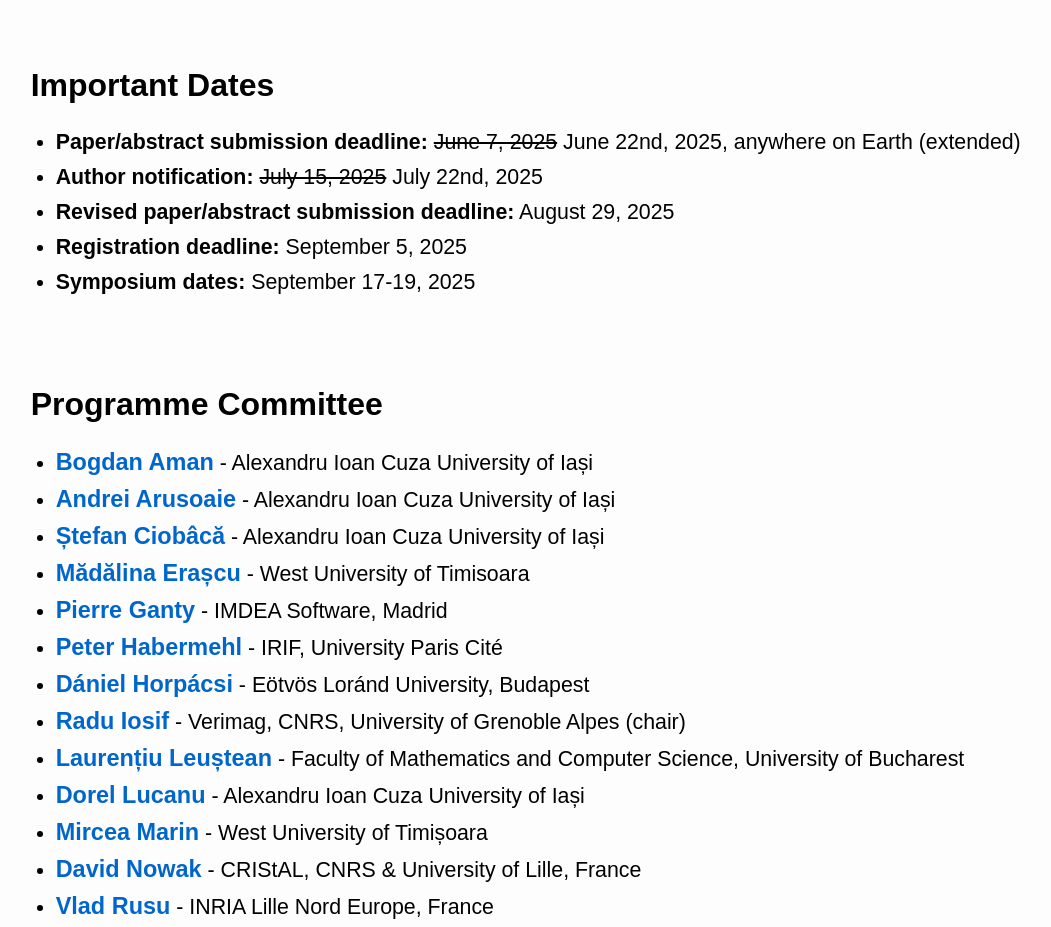
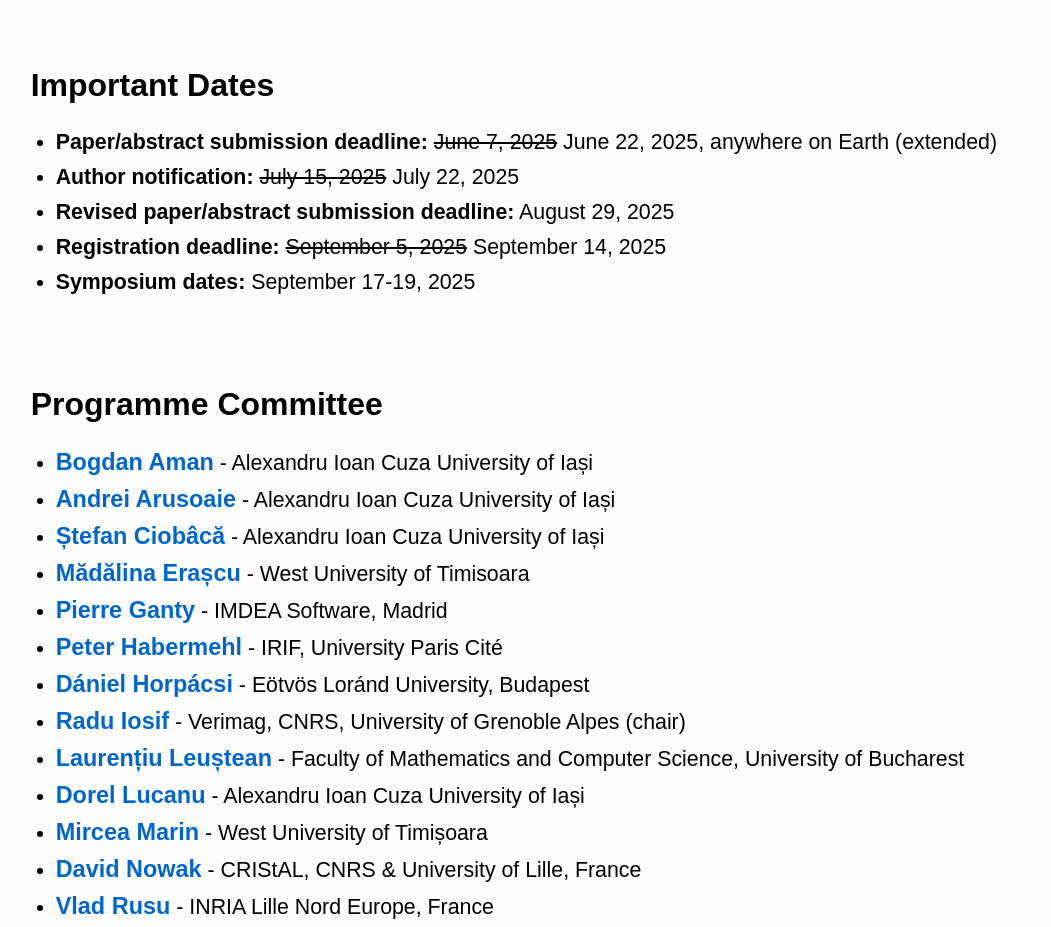
Before and after one commit to fromsymposium/fromsymposium.github.io, a plain HTML site: page index.html in a window 1280 px wide. Shown: the part 2918-3845 px from the top of the page, without its empty margins (12-1063 px from the left). Drawn offline with Linux system fonts and the light colour scheme.

Commit message:
Update registration deadline.

```diff
--- a/index.html
+++ b/index.html
@@ -298,10 +298,10 @@ ACM SIGSAC Conference on Computer and Communications Security
             <section id="dates">
               <h2>Important Dates</h2>
               <ul>
-                <li><strong>Paper/abstract submission deadline:</strong> <s>June 7, 2025</s> June 22nd, 2025, anywhere on Earth (extended)</li>
-                <li><strong>Author notification:</strong> <s>July 15, 2025</s> July 22nd, 2025</li>
+                <li><strong>Paper/abstract submission deadline:</strong> <s>June 7, 2025</s> June 22, 2025, anywhere on Earth (extended)</li>
+                <li><strong>Author notification:</strong> <s>July 15, 2025</s> July 22, 2025</li>
                 <li><strong>Revised paper/abstract submission deadline:</strong> August 29, 2025</li>
-                <li><strong>Registration deadline:</strong> September 5, 2025</li>
+                <li><strong>Registration deadline:</strong> <s>September 5, 2025</s> September 14, 2025 </li>
                 <li><strong>Symposium dates:</strong> September 17-19, 2025</li>
               </ul>
             </section>
```
